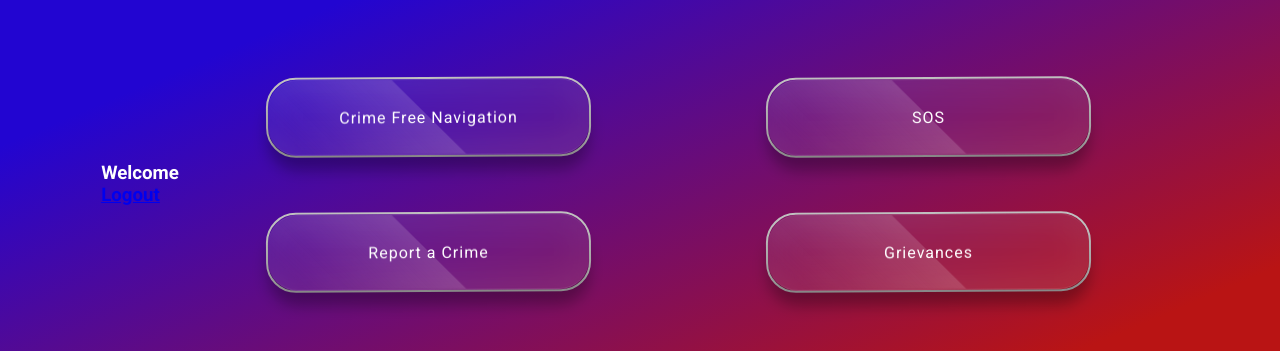
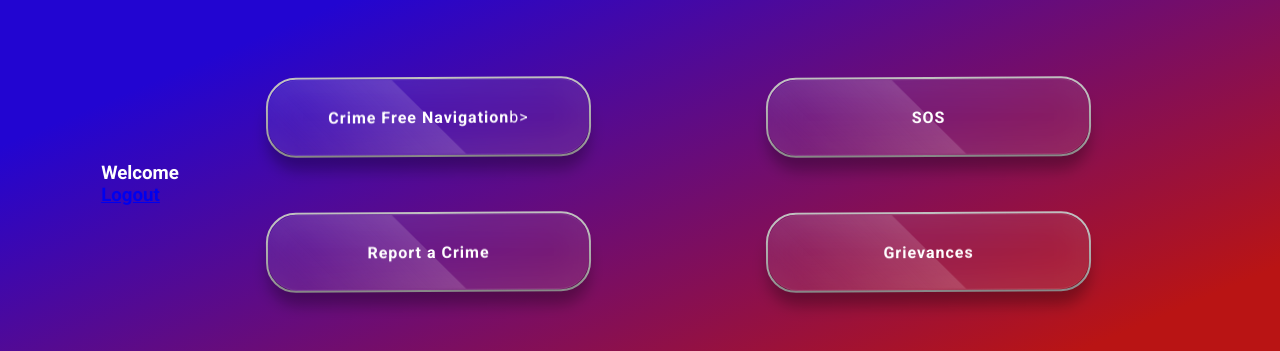
Before and after one commit to Spartan1-1-7/Alert_Guard, a Flask app: template templates/user_dashboard.html in a window 1280 px wide. Shown: the part 216-567 px from the top of the page. Run offline with Flask 3, Linux system fonts and the light colour scheme; the template is opened without the code that fills it, so the values that code supplies are empty.

Commit message:
Update user_dashboard.html

```diff
--- a/templates/user_dashboard.html
+++ b/templates/user_dashboard.html
@@ -16,12 +16,12 @@
         </h3>
         <div class="container">
             <div class="container-1">
-            <div class="btn"><a href="/cfn">Crime Free Navigation</a></div>
-            <div class="btn"><a href="/sos" >SOS</a></div>
+            <div class="btn"><a href="/cfn"><b>Crime Free Navigation</b>b></a></div>
+            <div class="btn"><a href="/sos" ><b>SOS</b></a></div>
             </div>
             <div class="container-2">
-            <div class="btn"><a href="/report" >Report a Crime</a></div>
-            <div class="btn"><a href="/grievances" >Grievances</a></div>
+            <div class="btn"><a href="/report" ><b>Report a Crime</b></a></div>
+            <div class="btn"><a href="/grievances" ><b>Grievances</b></a></div>
             </div>
         </div>
     </body>
```
